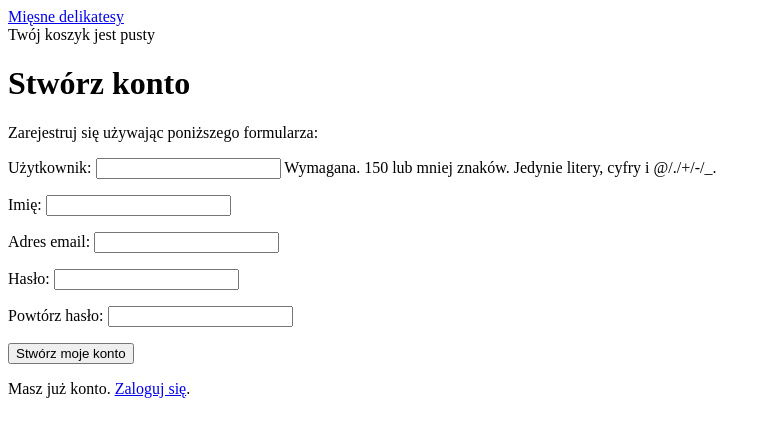
After one commit to urszulasologub/webshop, a Django app: page /account/register/ in a window 1280 px wide. The commit adds this page. Shown: the top 437 px of the page, without its empty margins (0-771 px from the left). Run offline with Django 3.2, Linux system fonts and the light colour scheme.

Commit message:
Created registration, fixed login

```diff
--- a/webshop/account/forms.py
+++ b/webshop/account/forms.py
@@ -1,5 +1,22 @@
 from django import forms
+from django.contrib.auth.models import User
+
 
 class LoginForm(forms.Form):
 	login = forms.CharField()
 	hasło = forms.CharField(widget=forms.PasswordInput)
+
+
+class UserRegistrationForm(forms.ModelForm):
+	hasło = forms.CharField(label='Hasło', widget=forms.PasswordInput)
+	hasło2 = forms.CharField(label='Powtórz hasło', widget=forms.PasswordInput)
+
+	class Meta:
+		model = User
+		fields = ('username', 'first_name', 'email')
+
+	def clean_password2(self):
+		cd = self.cleaned_data
+		if cd['hasło'] != cd['hasło2']:
+			raise forms.ValidationError('Hasła są różne.')
+		return cd['hasło2']
--- a/webshop/account/templates/account/login.html
+++ b/webshop/account/templates/account/login.html
@@ -9,4 +9,5 @@
 		{% csrf_token %}
 		<p><input type="submit" value="Zaloguj"></p>
 	</form>
+	<p>Jeśli nie masz jeszcze konta <a href="/account/register" %}" >zarejestruj się</a>.</p>
 {% endblock %}
--- /dev/null
+++ b/webshop/account/templates/account/register.html
@@ -0,0 +1,14 @@
+{% extends "shop/base.html" %}
+
+{% block title %}Zarejestruj się{% endblock %}
+
+{% block content %}
+    <h1>Stwórz konto</h1>
+    <p>Zarejestruj się używając poniższego formularza: </p>
+    <form action="." method="post">
+        {{ user_form.as_p }}
+        {% csrf_token %}
+        <p><input type="submit" value="Stwórz moje konto"></p>
+    </form>
+    <p>Masz już konto. <a href="/account/login/">Zaloguj się</a>.</p>
+{% endblock %}
--- a/webshop/account/urls.py
+++ b/webshop/account/urls.py
@@ -3,4 +3,5 @@ from . import views
 
 urlpatterns = [
 	path('login/', views.user_login, name='login'),
+	path('register/', views.register, name='register'),
 ]
--- a/webshop/account/views.py
+++ b/webshop/account/views.py
@@ -1,7 +1,7 @@
 from django.shortcuts import render
 from django.http import HttpResponse
 from django.contrib.auth import authenticate, login
-from .forms import LoginForm
+from .forms import LoginForm, UserRegistrationForm
 
 
 def user_login(request):
@@ -10,7 +10,7 @@ def user_login(request):
 		form = LoginForm(request.POST)
 		if form.is_valid():
 			cd = form.cleaned_data
-			user = authenticate(request, username=cd['username'], password=cd['password'])
+			user = authenticate(request, username=cd['login'], password=cd['hasło'])
 			if user is not None:
 				if user.is_active:
 					login(request, user)
@@ -22,3 +22,17 @@ def user_login(request):
 		else:
 			form = LoginForm()
 	return render(request, 'account/login.html', {'form': form})
+
+
+def register(request):
+	if request.method == 'POST':
+		user_form = UserRegistrationForm(request.POST)
+		if user_form.is_valid():
+			new_user = user_form.save(commit=False)
+			new_user.set_password(
+				user_form.cleaned_data['hasło'])
+			new_user.save()
+			return render(request, 'account/register_done.html', {'new_user': new_user})
+	else:
+		user_form = UserRegistrationForm
+	return render(request, 'account/register.html', {'user_form': user_form})
```
Also changed, not shown: webshop/account/templates/account/register_done.html (added, +8 -0 lines).
